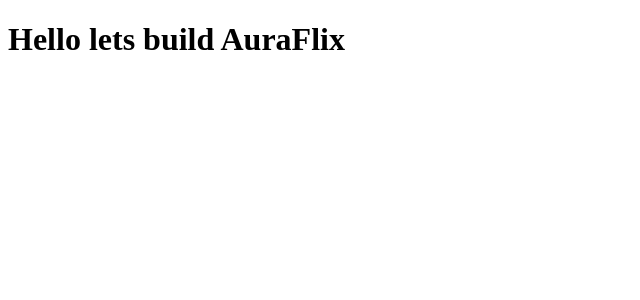
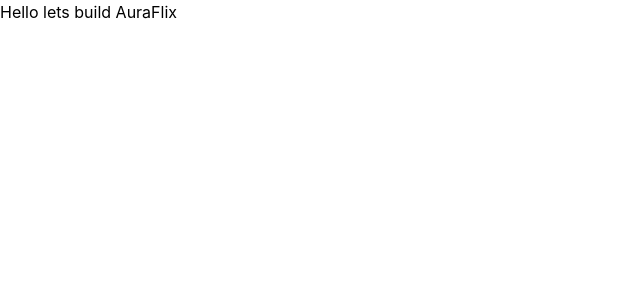
Before and after one commit to adhulkrishnaas/Aura-Flix, a React (Vite) app: page / in a window 1280 px wide. Shown: the top 300 px of the page, without its empty margins (0-640 px from the left). Built offline with nearby package versions, Linux system fonts and the light colour scheme.

Commit message:
chore: install dependencies and clean initial vite template

```diff
--- a/package.json
+++ b/package.json
@@ -10,8 +10,10 @@
     "preview": "vite preview"
   },
   "dependencies": {
+    "@tailwindcss/vite": "^4.3.3",
     "react": "^19.2.8",
-    "react-dom": "^19.2.8"
+    "react-dom": "^19.2.8",
+    "tailwindcss": "^4.3.3"
   },
   "devDependencies": {
     "@babel/core": "^7.29.7",
--- a/src/index.css
+++ b/src/index.css
@@ -0,0 +1 @@
+@import "tailwindcss";
--- a/vite.config.js
+++ b/vite.config.js
@@ -1,11 +1,13 @@
-import { defineConfig } from 'vite'
-import react, { reactCompilerPreset } from '@vitejs/plugin-react'
-import babel from '@rolldown/plugin-babel'
+import { defineConfig } from "vite";
+import react, { reactCompilerPreset } from "@vitejs/plugin-react";
+import babel from "@rolldown/plugin-babel";
+import tailwindcss from "@tailwindcss/vite";
 
 // https://vite.dev/config/
 export default defineConfig({
   plugins: [
     react(),
-    babel({ presets: [reactCompilerPreset()] })
+    babel({ presets: [reactCompilerPreset()] }),
+    tailwindcss(),
   ],
-})
+});
```
Also changed, not shown: 2 other files (tests, documents, lock files or other folders).
